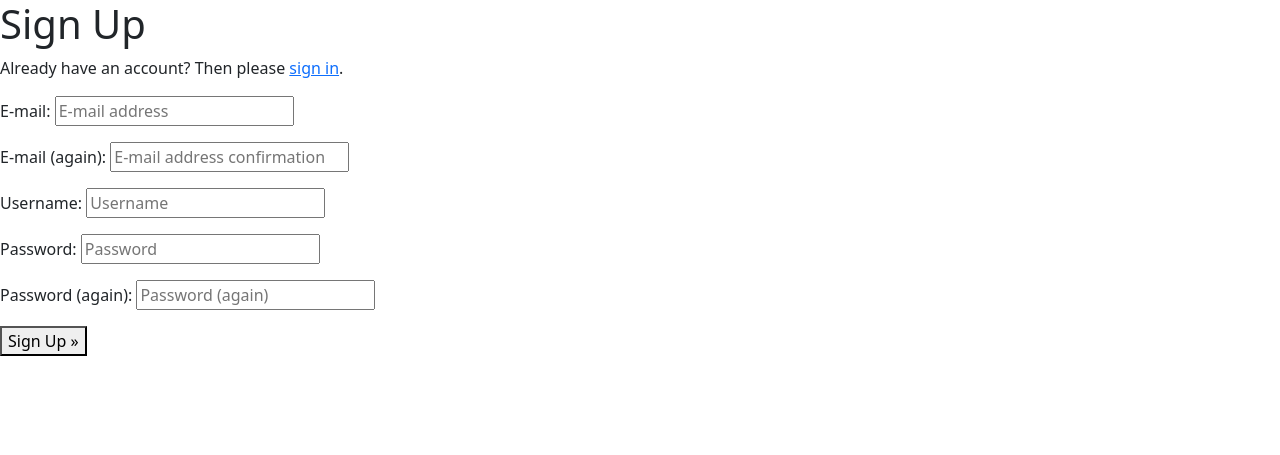
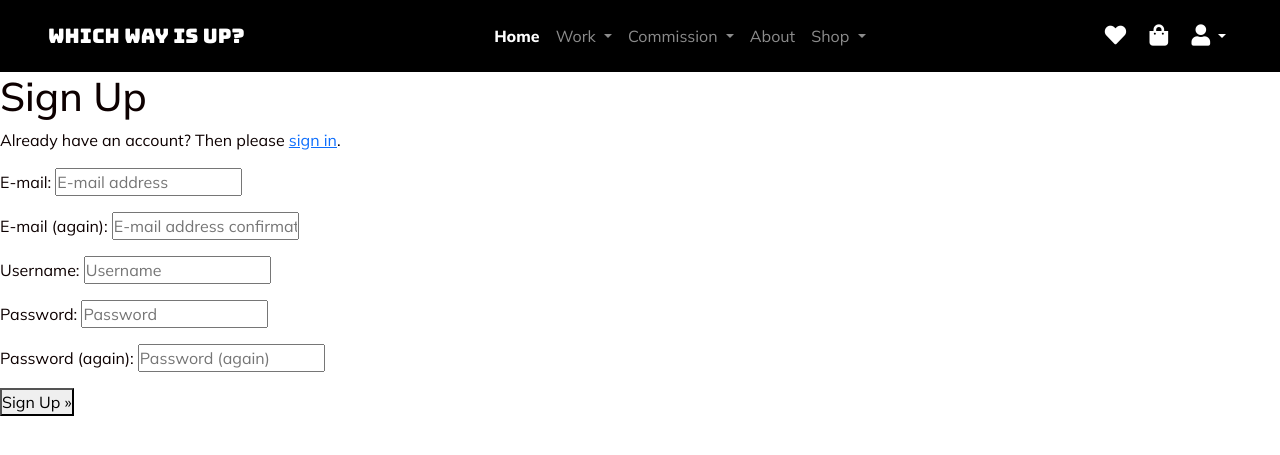
Before and after one commit to lemocla/Which-way-is-up, a Django app: page /accounts/signup/ in a window 1280 px wide. Shown: the top 455 px of the page. Run offline with Django 3.2, Linux system fonts and the light colour scheme; some web fonts are replaced.

Commit message:
Add header layout and style to base template

```diff
--- /dev/null
+++ b/static/css/base.css
@@ -0,0 +1,59 @@
+* {
+    padding: 0;
+    margin: 0;
+    box-sizing: border-box;
+    -webkit-box-sizing: border-box;
+}
+
+/*---------------[ COLOR ]-----------------*/
+
+:root {
+    --darkgrey: #5f5f61;
+    --ivory: #c2c2c2;
+    --red: #B30730;
+    --green: #4CA649;
+    --black: #0D0000;
+    --white: #ffffff;
+}
+
+body {
+    font-family: Mulish;
+    font-size: 1rem;
+    color: var(--black);
+}
+
+/*----------------[ HEADERS ]-----------------*/
+
+.navbar-brand {
+    font-family: Bungee;
+}
+
+/*---------------[ BACKGROUND ]---------------*/
+.bg-black {
+    background-color: var(--black);
+}
+
+/*-------------[ NAVIGATION ]----------------*/
+
+.nav-link {
+    padding: .5rem .35rem;
+}
+
+.active,
+.dropdown-item:hover {
+    font-weight: 800;
+}
+
+.dropdown-menu-dark {
+    background-color: var(--black);
+}
+
+.dropdown-menu {
+    min-width: 13rem;
+}
+
+.dropdown-menu-dark .dropdown-item:hover,
+.navbar-dark .navbar-nav .nav-link:hover {
+    color: var(--white);
+    background-color: transparent;
+}
--- a/templates/base.html
+++ b/templates/base.html
@@ -10,7 +10,8 @@
     <meta charset="utf-8">
     <meta name="viewport" content="width=device-width, initial-scale=1, shrink-to-fit=no">
     <meta name="description" content="Urban art by Peter Charalambides">
-    <meta name="keywords" content="urban art, doodle art, art, doodle illustration, doodle artist, london artist, london urban art">
+    <meta name="keywords"
+        content="urban art, doodle art, art, doodle illustration, doodle artist, london artist, london urban art">
     <meta name="author" content="Which Way Is Up">
     <link rel="shortcut icon" type="image/png" href="{% static 'favicon/favicon.png' %}">
     {% endblock %}
@@ -24,8 +25,10 @@
     <link rel="stylesheet" href="https://cdnjs.cloudflare.com/ajax/libs/font-awesome/5.15.4/css/all.min.css">
     <link rel="preconnect" href="https://fonts.googleapis.com">
     <link rel="preconnect" href="https://fonts.gstatic.com" crossorigin>
-    <link href="https://fonts.googleapis.com/css2?family=Bungee&family=Bungee+Inline&family=Mulish:wght@400;500;600;700;800&display=swap"
+    <link
+        href="https://fonts.googleapis.com/css2?family=Bungee&family=Bungee+Inline&family=Mulish:wght@400;500;600;700;800&display=swap"
         rel="stylesheet">
+    <link rel="stylesheet" href="{% static 'css/base.css' %}">
     {% endblock %}
 
     {% block extra_css %}
@@ -47,6 +50,103 @@
 </head>
 
 <body>
+    <!-- header -->
+    <header>
+        <nav class="navbar navbar-expand-lg navbar-dark bg-black py-3">
+            <div class="container-fluid px-5">
+
+                <!--collapsible button-->
+                <button class="navbar-toggler" type="button" data-bs-toggle="collapse"
+                    data-bs-target="#navbarNavDropdown" aria-controls="navbarNavDropdown" aria-expanded="false"
+                    aria-label="Toggle navigation">
+                    <i class="fas fa-bars fa-lg text-white"></i>
+                </button>
+                <a class="navbar-brand d-none d-md-block" href="#">Which Way Is Up?</a>
+
+                <!-- navigation icons -->
+                <ul class="list-inline list-unstyled text-center text-lg-right my-0 order-lg-3">
+                    <!-- favourites -->
+                    <li class="list-inline-item dropdown">
+                        <a class="text-white nav-link" href="#">
+                            <i class="fas fa-heart fa-lg"></i>
+                        </a>
+                    </li>
+                    <!-- shopping bag-->
+                    <li class="list-inline-item">
+                        <a class="text-white nav-link" href="#">
+                            <i class="fas fa-shopping-bag fa-lg"></i>
+                        </a>
+                    </li>
+                    <!-- accounts -->
+                    <li class="list-inline-item dropdown">
+                        <a class="text-white nav-link dropdown-toggle" href="#" role="button" id="accountMenuLink"
+                            data-bs-toggle="dropdown" aria-expanded="false">
+                            <i class="fas fa-user fa-lg"></i>
+                        </a>
+                        <ul class="dropdown-menu dropdown-menu-end dropdown-menu-dark px-3"
+                            aria-labelledby="accountMenuLink">
+                            <li><a class="dropdown-item" href="#">Register</a></li>
+                            <li><a class="dropdown-item" href="#">Login</a></li>
+                        </ul>
+                    </li>
+                </ul>
+
+                <!-- collapsible menu -->
+                <div class="collapse navbar-collapse order-lg-2" id="navbarNavDropdown">
+                    <ul class="navbar-nav mx-lg-auto">
+                        <!-- home page -->
+                        <li class="nav-item">
+                            <a class="nav-link active" aria-current="page" href="#">Home</a>
+                        </li>
+                        <!-- collection -->
+                        <li class="nav-item dropdown">
+                            <a class="nav-link dropdown-toggle" href="#" id="collectionDropdownMenuLink" role="button"
+                                data-bs-toggle="dropdown" aria-expanded="false">
+                                Work
+                            </a>
+                            <ul class="dropdown-menu dropdown-menu-dark px-3"
+                                aria-labelledby="collectionDropdownMenuLink">
+                                <li><a class="dropdown-item" href="#">Doodle art</a></li>
+                                <li><a class="dropdown-item" href="#">Doodle landmarks</a></li>
+                                <li><a class="dropdown-item" href="#">Doodle furnitures</a></li>
+                                <li><a class="dropdown-item" href="#">Doodle blocks</a></li>
+                            </ul>
+                        </li>
+                        <!-- commission -->
+                        <li class="nav-item dropdown">
+                            <a class="nav-link dropdown-toggle" href="#" id="commissionDropdownMenuLink" role="button"
+                                data-bs-toggle="dropdown" aria-expanded="false">
+                                Commission
+                            </a>
+                            <ul class="dropdown-menu dropdown-menu-dark px-3"
+                                aria-labelledby="commissionDropdownMenuLink">
+                                <li><a class="dropdown-item" href="#">House illustration</a></li>
+                                <li><a class="dropdown-item" href="#">Furniture & items</a></li>
+                            </ul>
+                        </li>
+                        <!-- about -->
+                        <li class="nav-item">
+                            <a class="nav-link" href="#">About</a>
+                        </li>
+                        <!-- shop -->
+                        <li class="nav-item dropdown">
+                            <a class="nav-link dropdown-toggle" href="#" id="shopDropdownMenuLink" role="button"
+                                data-bs-toggle="dropdown" aria-expanded="false">
+                                Shop
+                            </a>
+                            <ul class="dropdown-menu dropdown-menu-dark" aria-labelledby="shopDropdownMenuLink">
+                                <li><a class="dropdown-item" href="#">Browse all</a></li>
+                                <li><a class="dropdown-item" href="#">Original artwork</a></li>
+                                <li><a class="dropdown-item" href="#">Prints</a></li>
+                                <li><a class="dropdown-item" href="#">Furniture and items</a></li>
+                            </ul>
+                        </li>
+                    </ul>
+                </div>
+            </div>
+        </nav>
+    </header>
+
     <!-- messages -->
     {% if messages %}
     <div class="message-container"></div>
```
